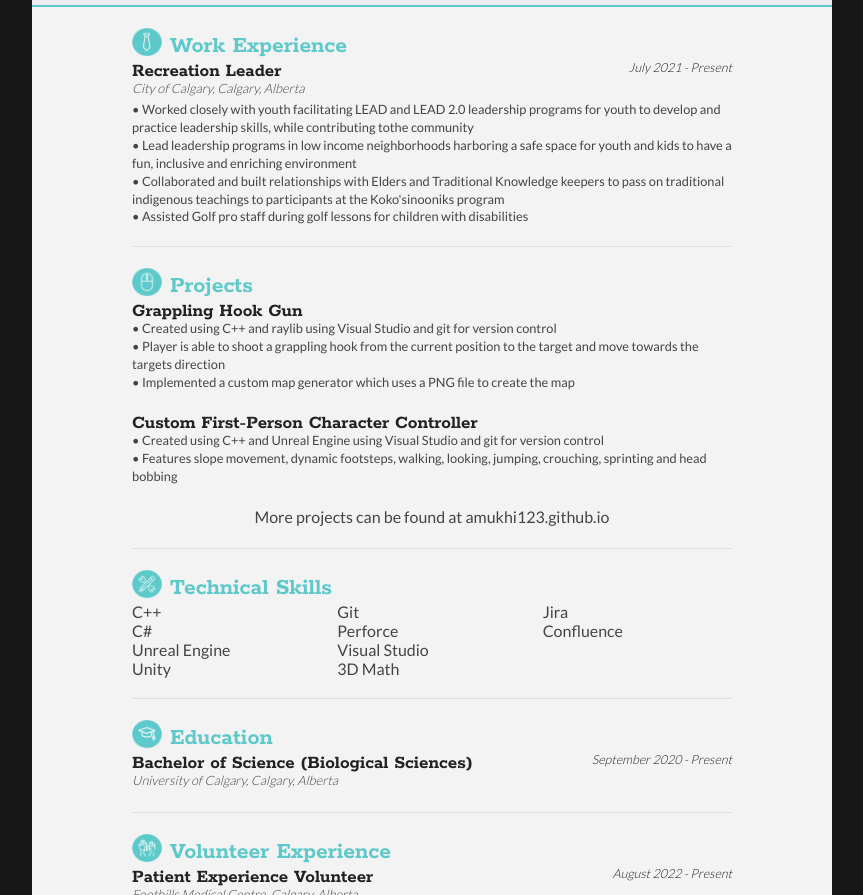
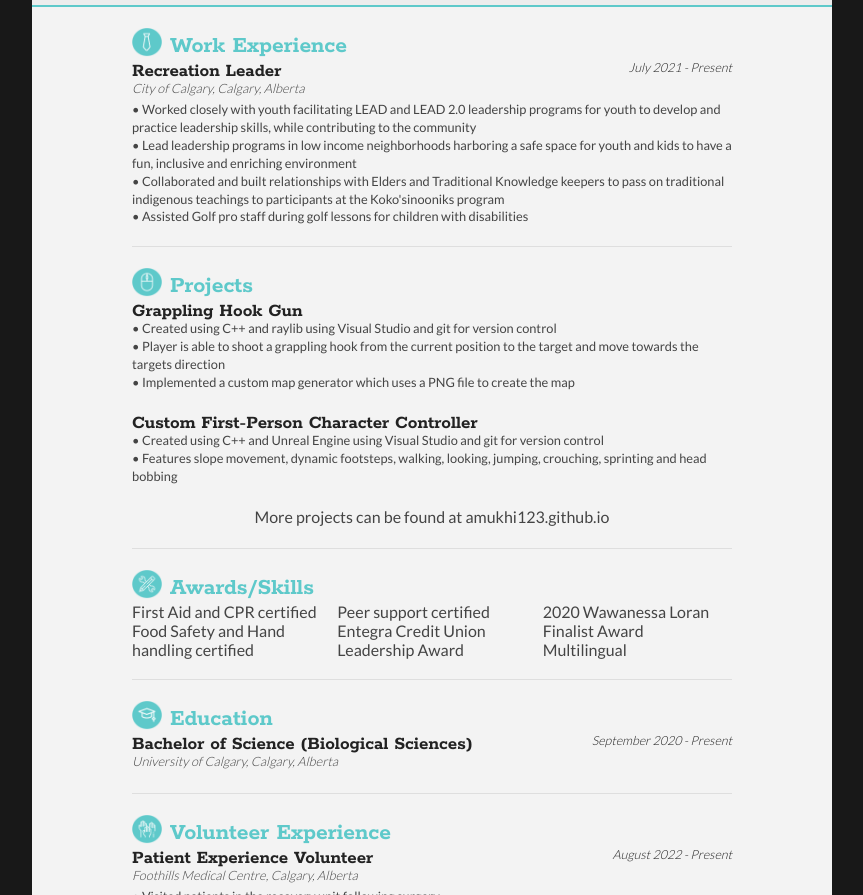
Before and after one commit to khushijariwalaa/khushijariwalaa.github.io, a plain HTML site: page index.html in a window 1280 px wide. Shown: the part 205-1100 px from the top of the page, without its empty margins (208-1071 px from the left). Drawn offline with Linux system fonts and the light colour scheme.

Commit message:
updated skills

```diff
--- a/index.html
+++ b/index.html
@@ -47,7 +47,7 @@
 					<h2>Recreation Leader<span class="subDetails">July 2021 - Present</span></h2>
 					<p class="subDetails">City of Calgary, Calgary, Alberta</p>
 					<p class="description">
-						&#x2022 Worked closely with youth facilitating LEAD and LEAD 2.0 leadership programs for youth to develop and practice leadership skills, while contributing tothe community<br>
+						&#x2022 Worked closely with youth facilitating LEAD and LEAD 2.0 leadership programs for youth to develop and practice leadership skills, while contributing to the community<br>
 						&#x2022 Lead leadership programs in low income neighborhoods harboring a safe space for youth and kids to have a fun, inclusive and enriching environment<br>
 						&#x2022 Collaborated and built relationships with Elders and Traditional Knowledge keepers to pass on traditional indigenous teachings to participants at the Koko'sinooniks program<br>
 						&#x2022 Assisted Golf pro staff during golf lessons for children with disabilities
@@ -88,20 +88,16 @@
 				<img src="images/Skills.png" alt="Skills Image">
 			</div>
 			<div class="sectionTitle">
-				<h1>Technical Skills</h1>
+				<h1>Awards/Skills</h1>
 			</div>
 			<div class="sectionContent">
 				<ul class="keySkills">
-					<li>C++</li>
-					<li>C#</li>
-					<li>Unreal Engine</li>
-					<li>Unity</li>
-					<li>Git</li>
-					<li>Perforce</li>
-					<li>Visual Studio</li>
-					<li>3D Math</li>
-					<li>Jira</li>
-					<li>Confluence</li>
+					<li>First Aid and CPR certified</li>
+					<li>Food Safety and Hand handling certified</li>
+					<li>Peer support certified</li>
+					<li>Entegra Credit Union Leadership Award</li>
+					<li>2020 Wawanessa Loran Finalist Award</li>
+					<li>Multilingual</li>
 				</ul>
 			</div>
 			<div class="clear"></div>
```
